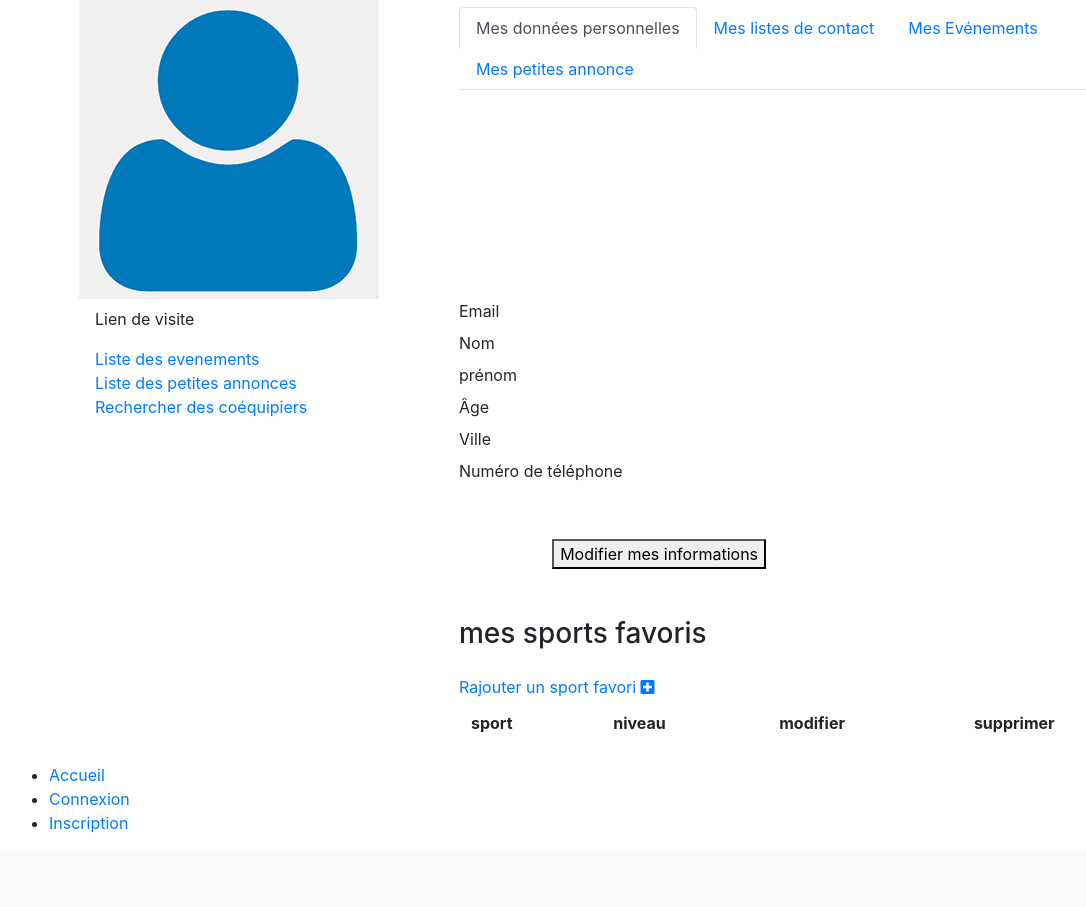
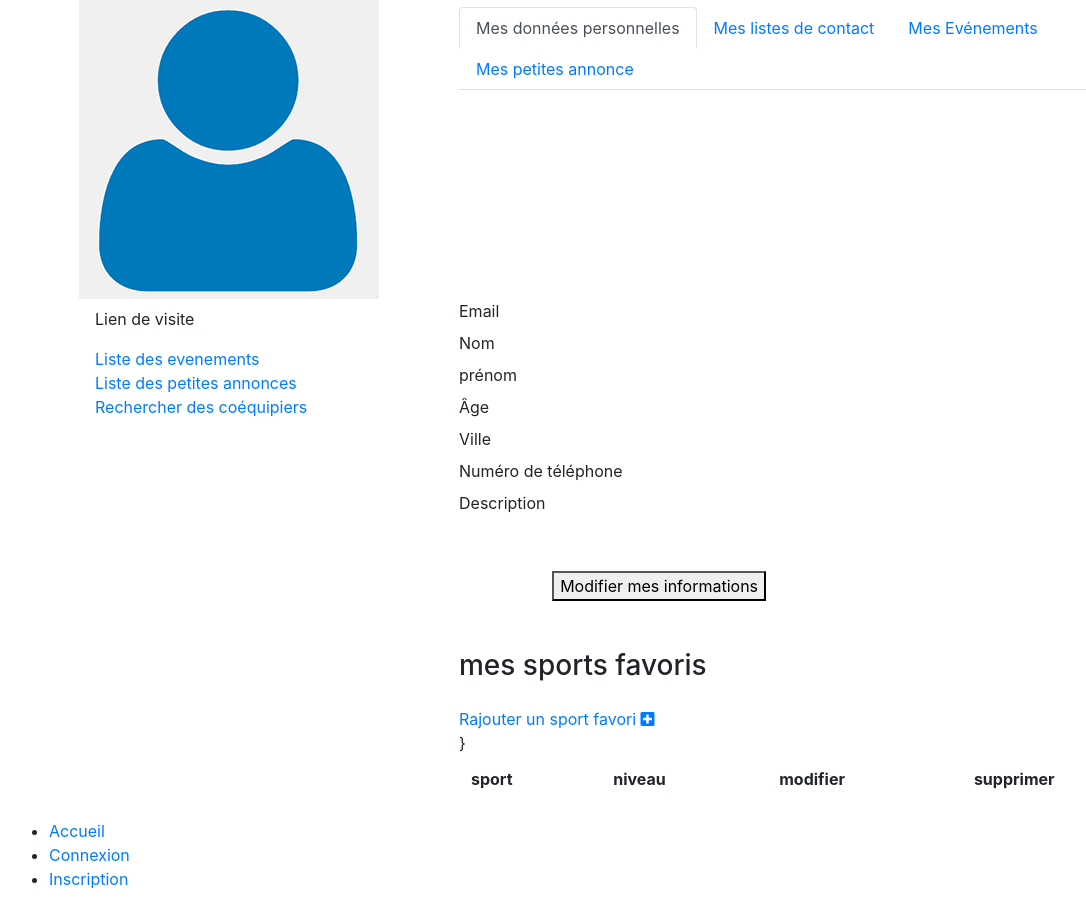
Before and after one commit to YounesBelarbi/wesport, a Symfony app: template templates/profileUser/index.html.twig in a window 1280 px wide. Shown: the part 119-1026 px from the top of the page, without its empty margins (6-1092 px from the left). Before the commit the page ends 951 px from the top, so only its background shows below. Run offline with Twig, Linux system fonts and the light colour scheme; the template is opened without the code that fills it, so the values that code supplies are empty; some libraries are stand-ins or nearby versions.

Commit message:
template profile user

```diff
--- a/templates/profileUser/index.html.twig
+++ b/templates/profileUser/index.html.twig
@@ -114,6 +114,14 @@
 									<p>{{user.phonenumber}}</p>
 								</div>
 							</div>
+							<div class="row">
+								<div class="col-md-6">
+									<label>Description</label>
+								</div>
+								<div class="col-md-6">
+									<p>{{user.description}}</p>
+								</div>
+							</div>
 							<div class="col-md-5 mt-5 ml-5 text-center">
 								<a href="{{path('profile_edit')}}">
 									<button class="profile-edit-btn">Modifier mes informations</button>
@@ -137,6 +145,7 @@
 											<i class="fas fa-plus-square"></i>
 										</a>
 									</div>
+									{% if user.favoriteSports is empty %}
 										{% for favorite in user.favoriteSports %}
 											<tr>
 												<td>
@@ -157,6 +166,7 @@
 												</td>
 											</tr>
 										{% endfor %}
+									{% endif %}}
 								</tbody>
 							</table>
 						</div>
```
Also changed, not shown: templates/main/index.html.twig (+7 -10 lines). Lines whose indentation alone changed are shown as unchanged.
